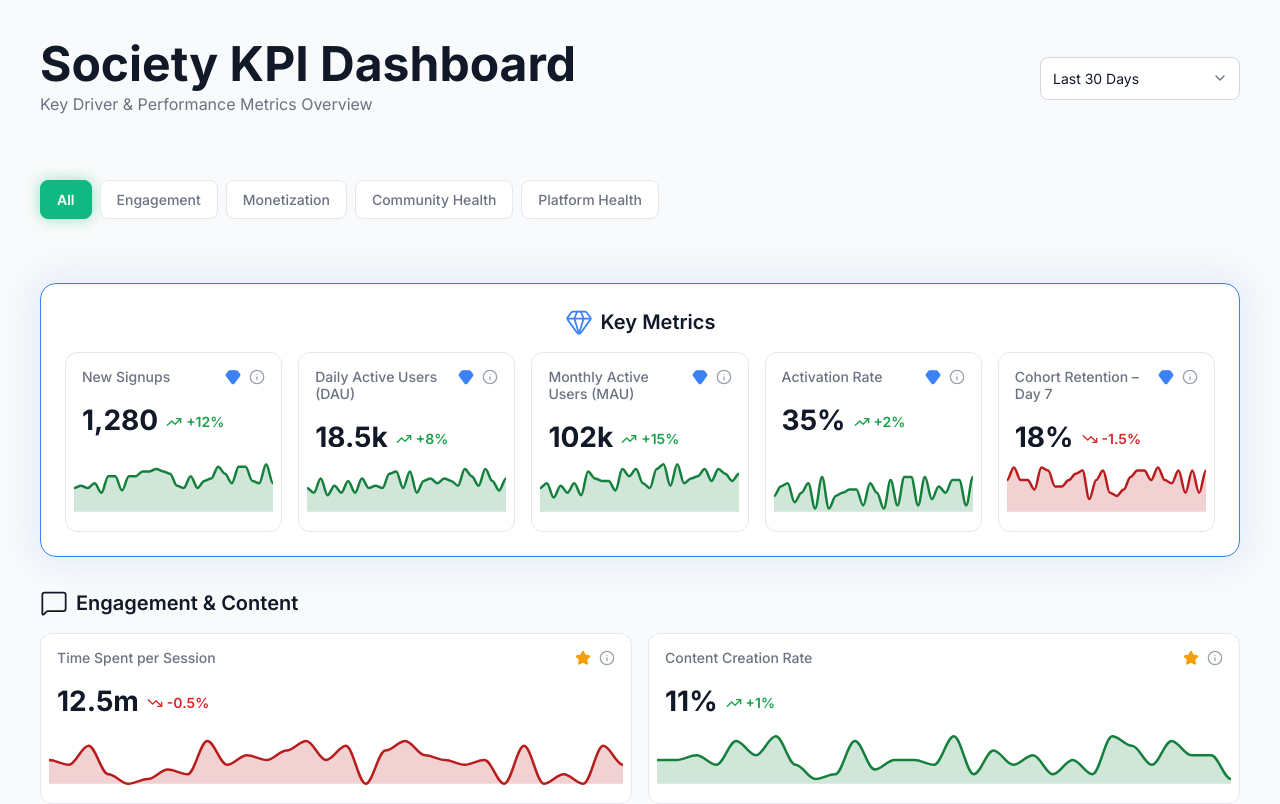
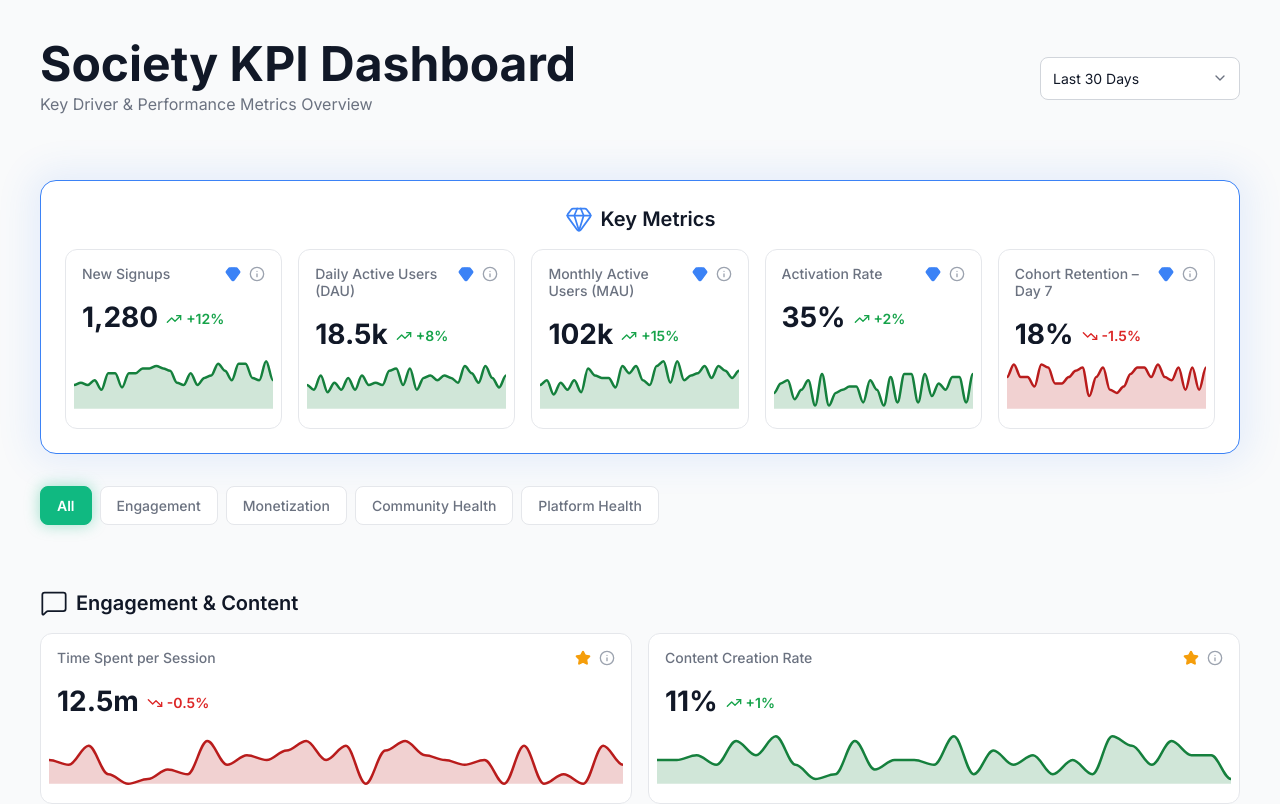
Before and after one commit to iamsabbirsobhani/checkout-funnel-dashboard, a Next.js app: page / in a window 1280 px wide. Shown: the top 804 px of the page. Built offline with nearby package versions, Linux system fonts and the light colour scheme.

Commit message:
button update

```diff
--- a/app/components/society/SocietyDashboard.tsx
+++ b/app/components/society/SocietyDashboard.tsx
@@ -67,11 +67,6 @@ export default function SocietyDashboard() {
           onTimeFrameChange={setSelectedTimeFrame}
         />
 
-        <SocietyFilter
-          activeFilter={activeFilter}
-          onFilterChange={setActiveFilter}
-        />
-
         <div className={styles.keyMetricsSection}>
           <h2 className={styles.keyMetricsTitle}>
             <Gem className={styles.keyMetricsIcon} />
@@ -90,6 +85,11 @@ export default function SocietyDashboard() {
             )}
           </div>
         </div>
+
+        <SocietyFilter
+          activeFilter={activeFilter}
+          onFilterChange={setActiveFilter}
+        />
 
         <div className={styles.mainSections}>
           {Object.entries(sectionTitles).map(([sectionId, sectionTitle]) => {
--- a/app/components/society/SocietyMetricCard.tsx
+++ b/app/components/society/SocietyMetricCard.tsx
@@ -30,6 +30,7 @@ export default function SocietyMetricCard({
   const infoIconRef = useRef<HTMLDivElement>(null);
 
   const handleInfoMouseEnter = (e: React.MouseEvent) => {
+    console.log('Mouse enter triggered'); // Debug log
     if (infoIconRef.current) {
       const rect = infoIconRef.current.getBoundingClientRect();
       const tooltipWidth = 280;
@@ -54,6 +55,7 @@ export default function SocietyMetricCard({
         y = rect.bottom + 10;
       }
 
+      console.log('Tooltip position:', { x, y, rect }); // Debug log
       setTooltipPosition({ x, y });
       setShowTooltip(true);
     }
```
